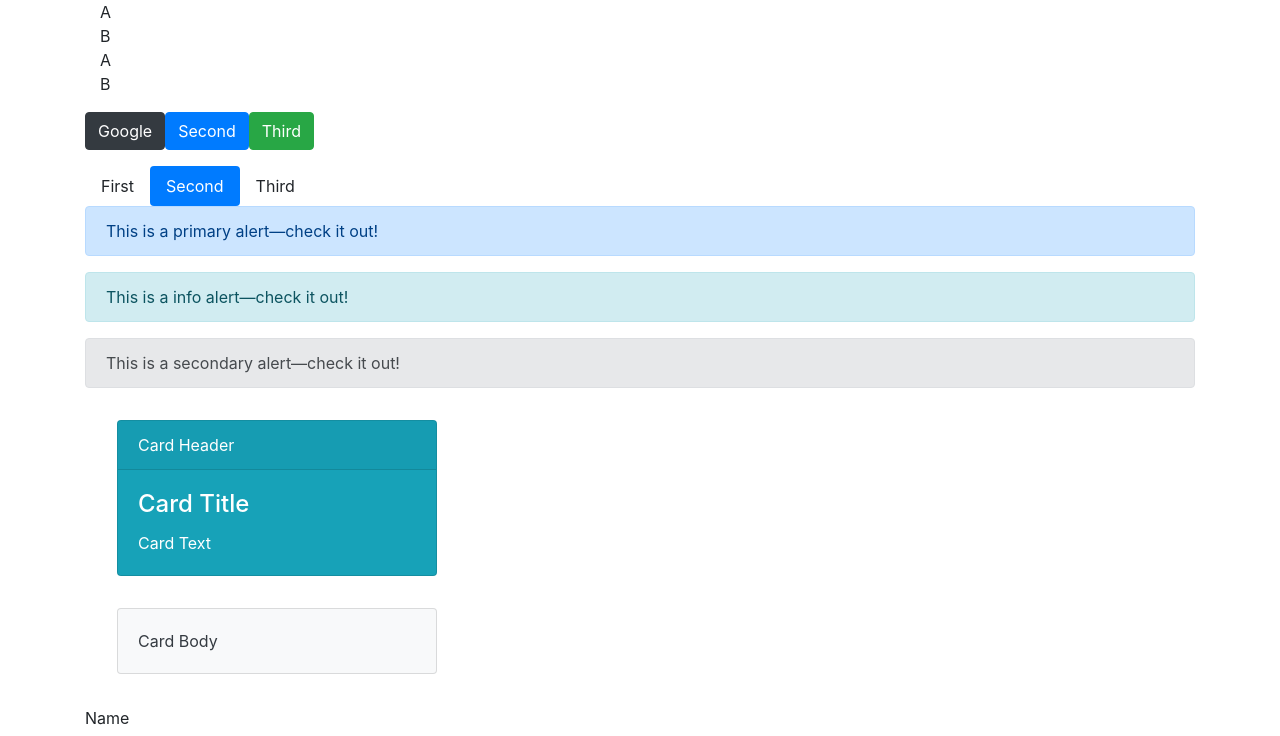
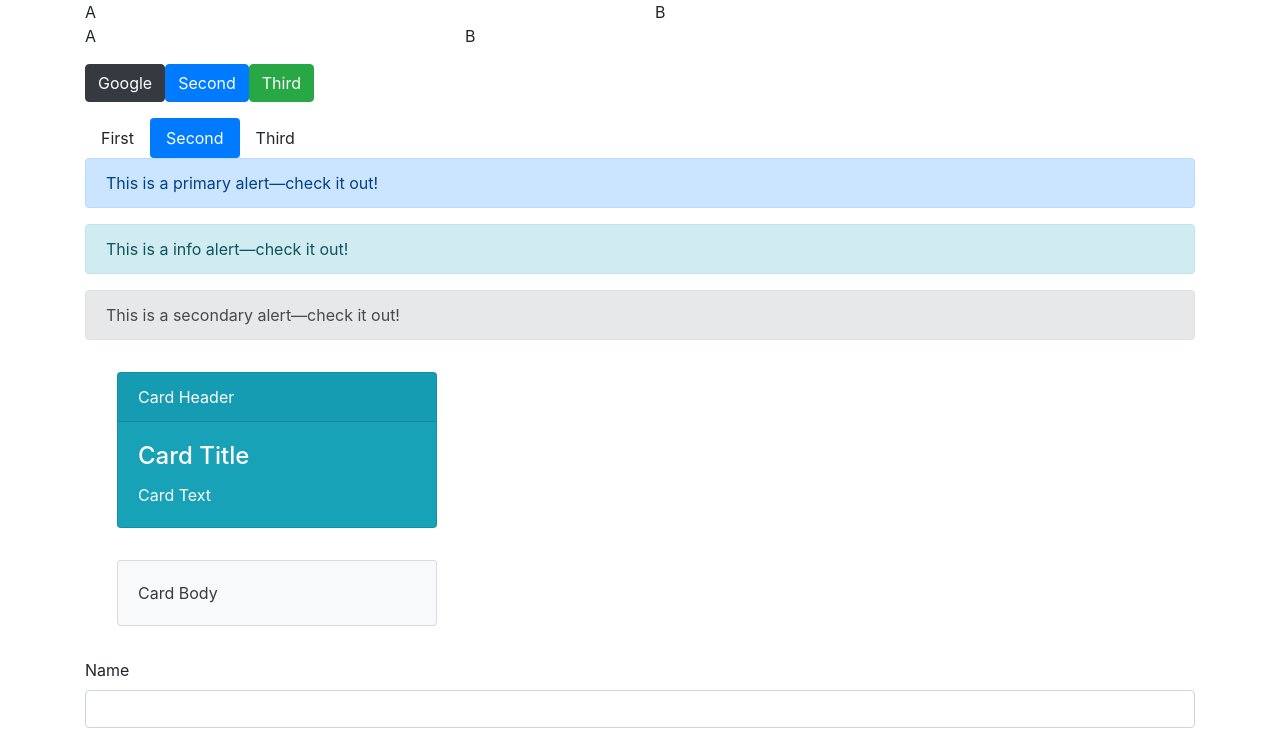
Before and after one commit to julia-/react-bootstrap-components, a React (Create React App) app: page / in a window 1280 px wide. Shown: the top 736 px of the page. Built offline with nearby package versions, Linux system fonts and the light colour scheme.

Commit message:
fix class name for row

```diff
--- a/src/components/Row.js
+++ b/src/components/Row.js
@@ -4,7 +4,7 @@ const Row = ({
   children,
   className = ''
 }) => (
-  <div className={ `'row' ${className}` }>
+  <div className={ `row ${className}` }>
     { children }
   </div>
 )
```
